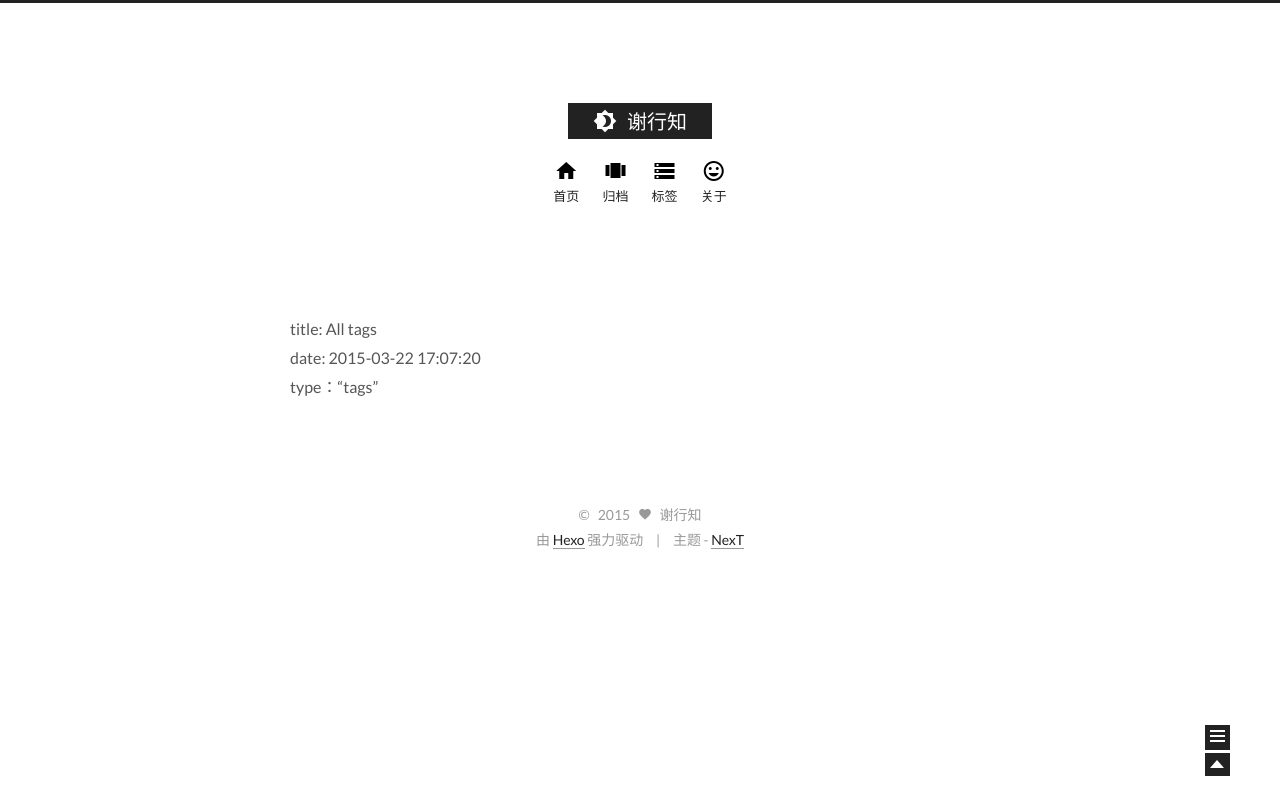
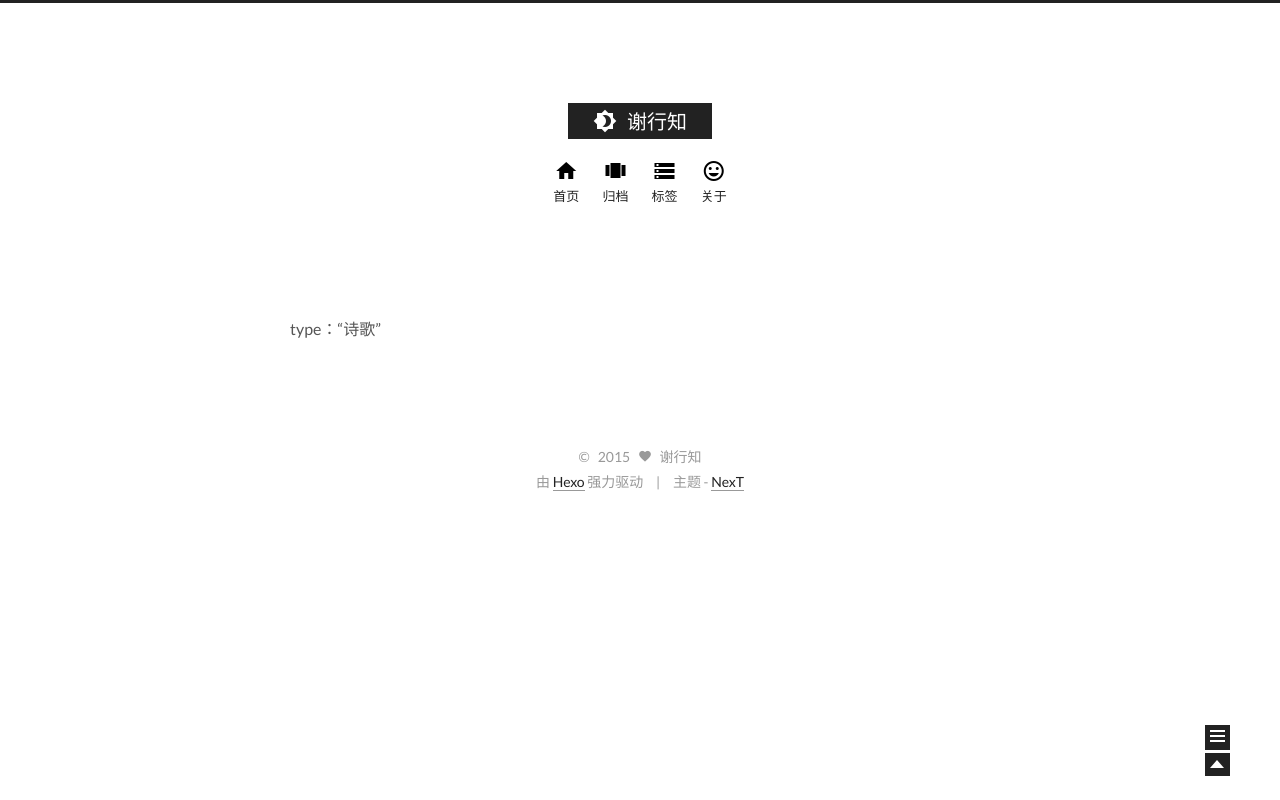
Before and after one commit to xiexingzhi/xiexingzhi.github.io, a plain HTML site: page tags/index.html in a window 1280 px wide. Drawn offline with Linux system fonts and the light colour scheme.

Commit message:
Site updated: 2015-03-23 14:14:46

```diff
--- a/tags/index.html
+++ b/tags/index.html
@@ -31,7 +31,7 @@
 
 
   <title>
-   // 谢行知
+  All tags // 谢行知
 </title>
 </head>
 
@@ -103,7 +103,7 @@
 
 
 
-    <p>title: All tags<br>date: 2015-03-22 17:07:20<br>type：“tags”</p>
+    <p>type：“诗歌”</p>
 
 
 
```
